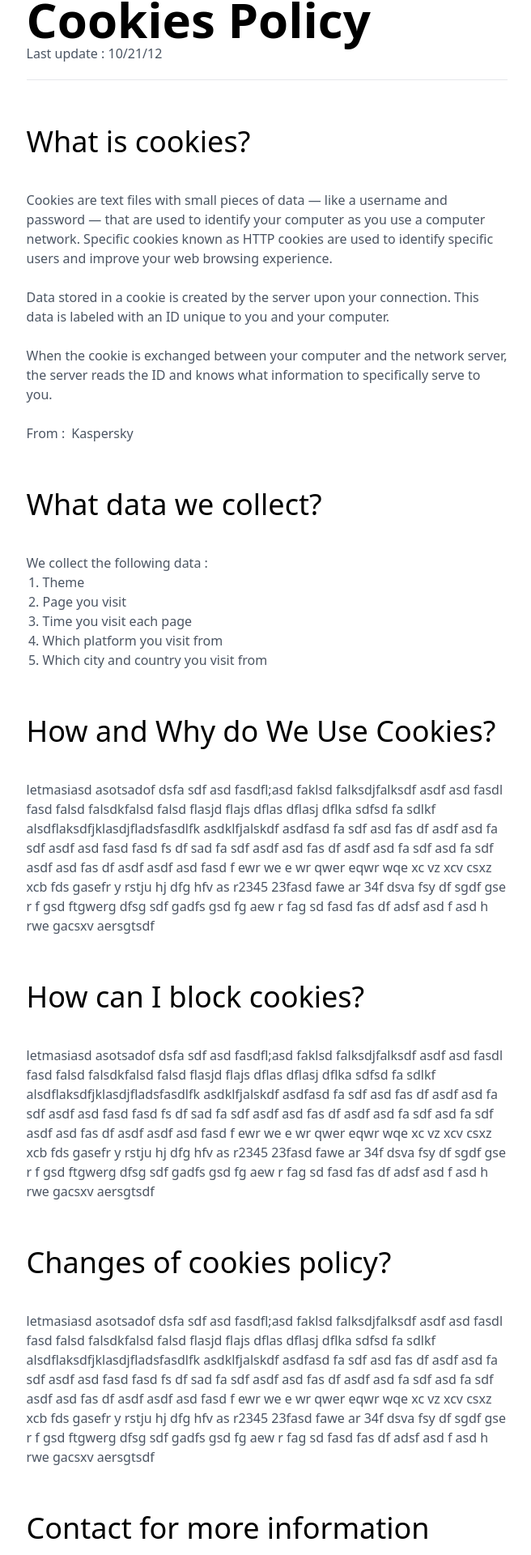
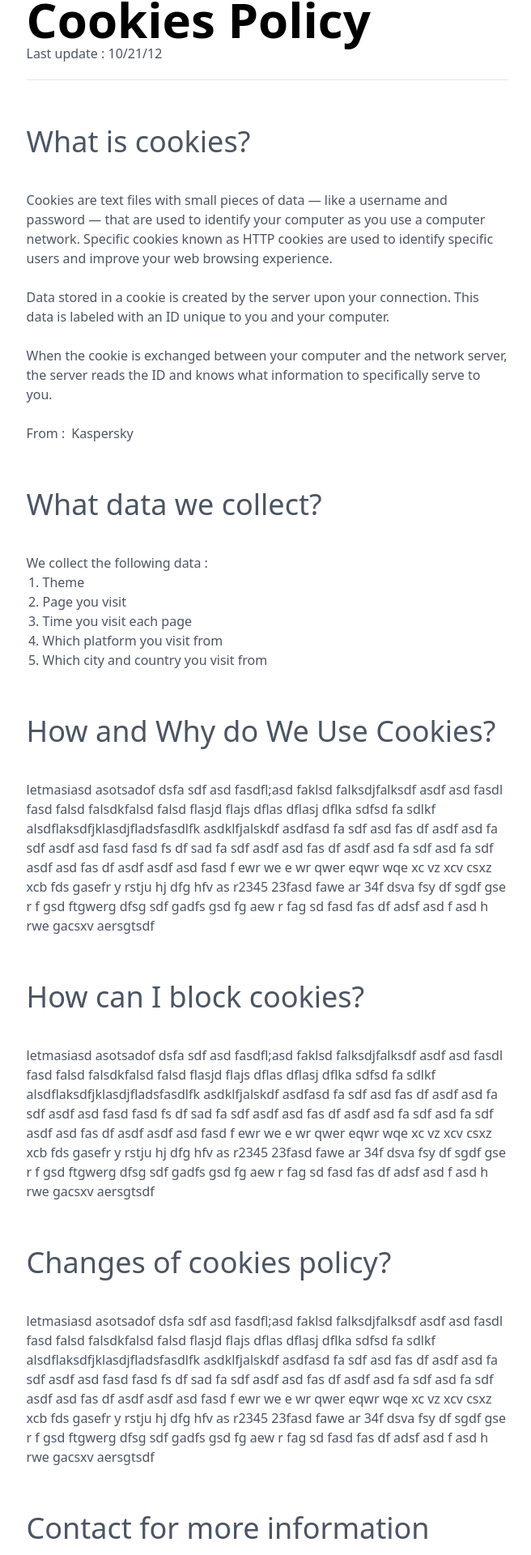
Before and after one commit to ronnapatp/ronnapat.com, a Next.js app: page /en-us/cookie in a window 1280 px wide. Shown: the part 116-2036 px from the top of the page at 81% size, without its empty margins (310-966 px from the left). Built offline with nearby package versions, Linux system fonts and the light colour scheme; no server answers.

Commit message:
Update cookies policy

```diff
--- a/components/cookie.js
+++ b/components/cookie.js
@@ -10,10 +10,9 @@ export default function () {
                 </p>
                 <hr className="mt-5" />
                 <div className="mt-14" id='what-is-cookies'>
-                    <h2 className="tag inline-flex">
+                    <h2>
+                        <a href='#what-is-cookies' className="tag inline-flex">
                             What is cookies?
-                        <a href="#what-is-cookies" className="showtag px-2 bg-gray-200 text-gray-500 rounded-md ml-2">
-                            #
                         </a>
                     </h2>
                     <p className="mt-10">
@@ -30,10 +29,9 @@ export default function () {
                     </p>
                 </div>
                 <div className="mt-14" id='what-data-we-collect'>
-                    <h2 className="tag inline-flex">
+                    <h2>
+                        <a href='#what-data-we-collect' className="tag inline-flex">
                             What data we collect?
-                        <a href="#what-data-we-collect" className="showtag px-2 bg-gray-200 text-gray-500 rounded-md ml-2">
-                            #
                         </a>
                     </h2>
                     <p className="mt-10">
@@ -48,10 +46,9 @@ export default function () {
                     </p>
                 </div>
                 <div className="mt-14" id='how-and-why-do-we-use-cookies'>
-                    <h2 className="tag inline-flex">
+                    <h2>
+                        <a href='#how-and-why-do-we-use-cookies' className="tag inline-flex">
                             How and Why do We Use Cookies?
-                        <a href="#how-and-why-do-we-use-cookies" className="showtag px-2 bg-gray-200 text-gray-500 rounded-md ml-2">
-                            #
                         </a>
                     </h2>
                     <p className="mt-10">
@@ -59,10 +56,9 @@ export default function () {
                     </p>
                 </div>
                 <div className="mt-14" id='how-can-i-block-cookie'>
-                    <h2 className="tag inline-flex">
+                    <h2>
+                        <a href='#how-can-i-block-cookie' className="tag inline-flex">
                             How can I block cookies?
-                        <a href="#how-can-i-block-cookie" className="showtag px-2 bg-gray-200 text-gray-500 rounded-md ml-2">
-                            #
                         </a>
                     </h2>
                     <p className="mt-10">
@@ -70,10 +66,9 @@ export default function () {
                     </p>
                 </div>
                 <div className="mt-14" id='changes-of-cookies-policy'>
-                    <h2 className="tag inline-flex">
+                    <h2>
+                        <a href='#changes-of-cookies-policy' className="tag inline-flex">
                             Changes of cookies policy?
-                        <a href="#changes-of-cookies-policy" className="showtag px-2 bg-gray-200 text-gray-500 rounded-md ml-2">
-                            #
                         </a>
                     </h2>
                     <p className="mt-10">
@@ -81,10 +76,9 @@ export default function () {
                     </p>
                 </div>
                 <div className="mt-14" id='contact-for-more-information'>
-                    <h2 className="tag inline-flex">
+                    <h2>
+                        <a href='#contact-for-more-information' className="tag inline-flex">
                             Contact for more information
-                        <a href="#contact-for-more-information" className="showtag px-2 bg-gray-200 text-gray-500 rounded-md ml-2">
-                            #
                         </a>
                     </h2>
                     <p className="mt-10">
```
Lines whose indentation alone changed are shown as unchanged.
